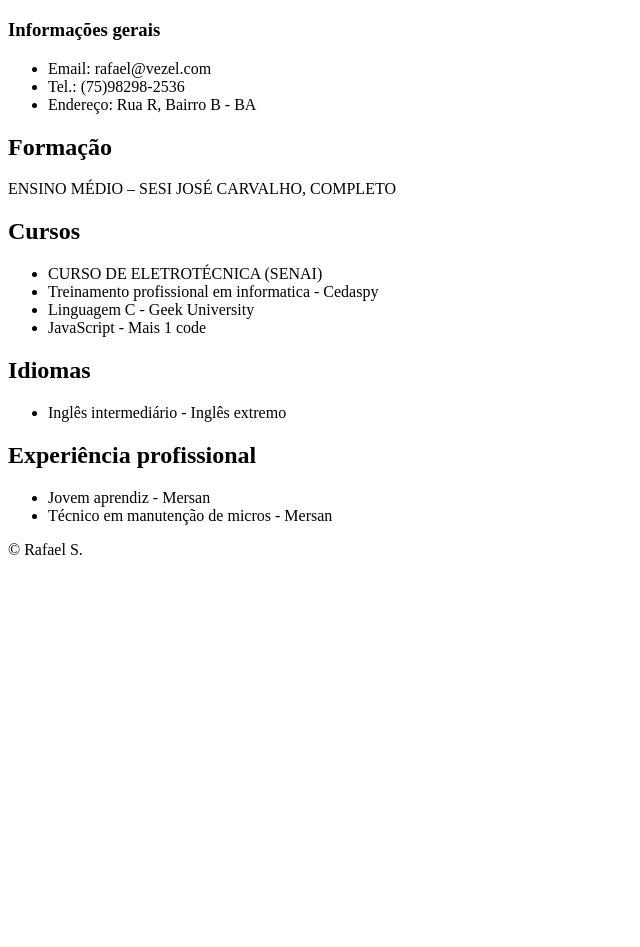
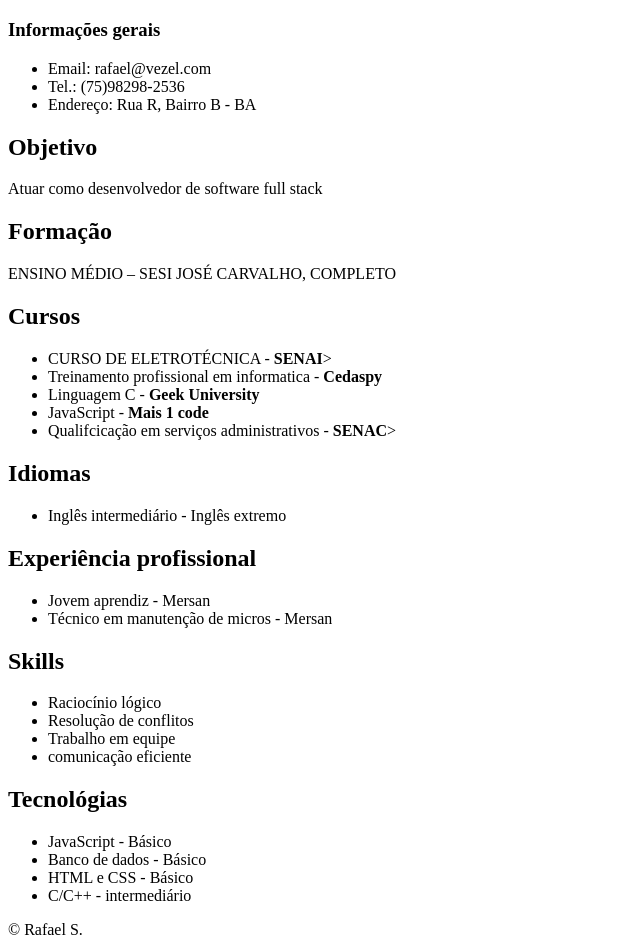
Before and after one commit to rafaellsouto/desafios-mais1code, a plain HTML site: page index.html in a window 1280 px wide. Shown: the part 61-1008 px from the top of the page, without its empty margins (0-640 px from the left). Before the commit the page ends 800 px from the top, so only its background shows below. Drawn offline with Linux system fonts and the light colour scheme.

Commit message:
Add more info

```diff
--- a/index.html
+++ b/index.html
@@ -19,6 +19,11 @@
 
     <main>
         <section>
+            <h2>Objetivo</h2>
+            <p>Atuar como desenvolvedor de software full stack</p>
+        </section>
+
+        <section>
             <h2>Formação</h2>
             <p>ENSINO MÉDIO – SESI JOSÉ CARVALHO, COMPLETO</p>
         </section>
@@ -26,10 +31,11 @@
         <section>
             <h2>Cursos</h2>
             <ul>
-                <li>CURSO DE ELETROTÉCNICA (SENAI)</li>
-                <li>Treinamento profissional em informatica - Cedaspy</li>
-                <li>Linguagem C - Geek University</li>
-                <li>JavaScript - Mais 1 code</li>
+                <li>CURSO DE ELETROTÉCNICA - <strong>SENAI</strong>></li>
+                <li>Treinamento profissional em informatica - <strong>Cedaspy</strong></li>
+                <li>Linguagem C - <strong>Geek University</strong></li>
+                <li>JavaScript - <strong>Mais 1 code</strong></li>
+                <li>Qualifcicação em serviços administrativos - <strong>SENAC</strong>></li>
             </ul>
         </section>
 
@@ -40,13 +46,33 @@
             </ul>
         </section>
 
-        <div id="section" >
+        <section>
             <h2>Experiência profissional</h2>
             <ul>
                 <li>Jovem aprendiz - Mersan</li>
                 <li>Técnico em manutenção de micros - Mersan</li>
             </ul>
-        </div>
+        </section>
+
+        <section>
+            <h2>Skills</h2>
+            <ul>
+                <li>Raciocínio lógico</li>
+                <li>Resolução de conflitos</li>
+                <li>Trabalho em equipe</li>
+                <li>comunicação eficiente</li>
+            </ul>
+        </section>
+
+        <section>
+            <h2>Tecnológias</h2>
+            <ul>
+                <li>JavaScript - Básico</li>
+                <li>Banco de dados - Básico</li>
+                <li>HTML e CSS - Básico</li>
+                <li>C/C++ - intermediário</li>
+            </ul>
+        </section>
     </main>
 
     <footer>&copy Rafael S.</footer>
```
